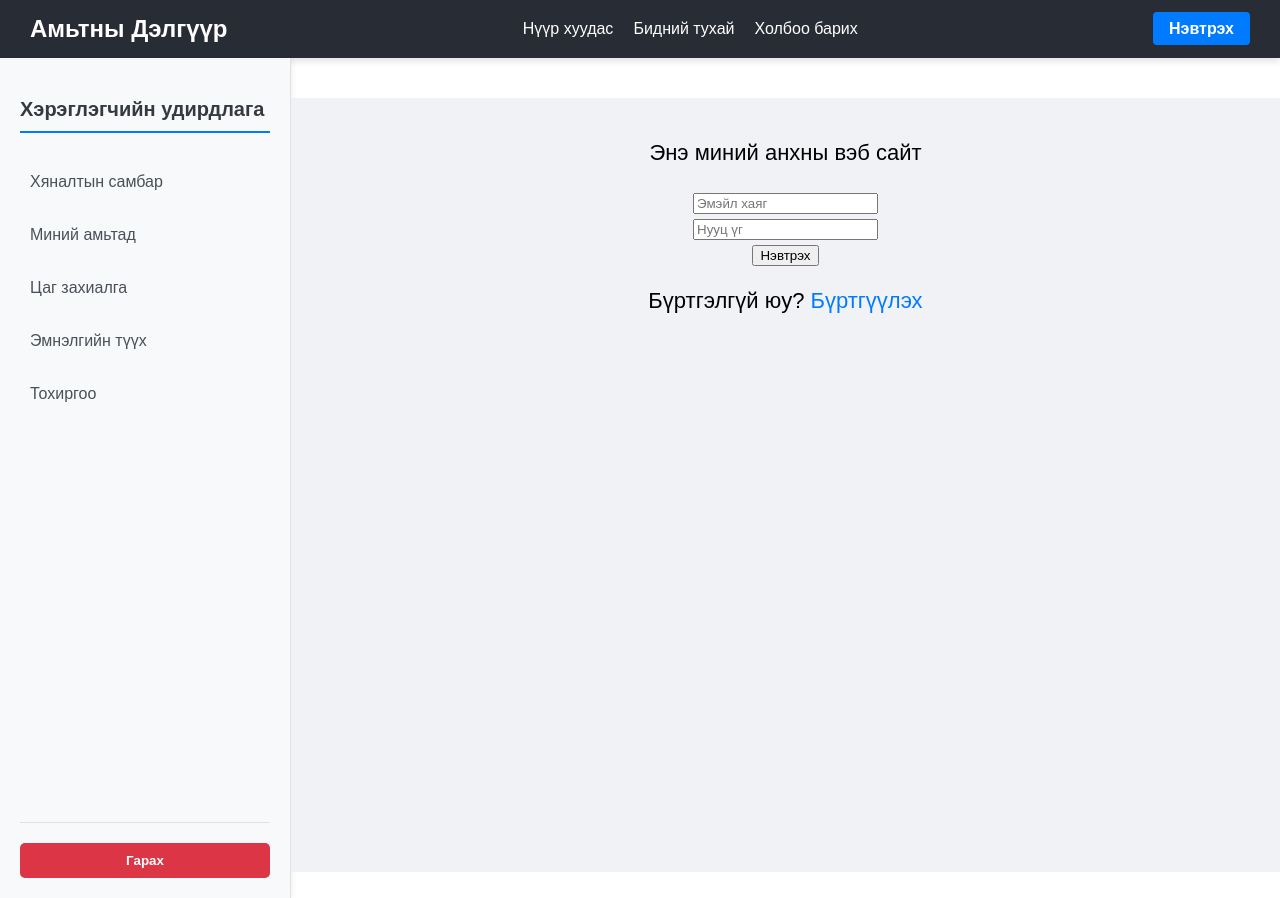
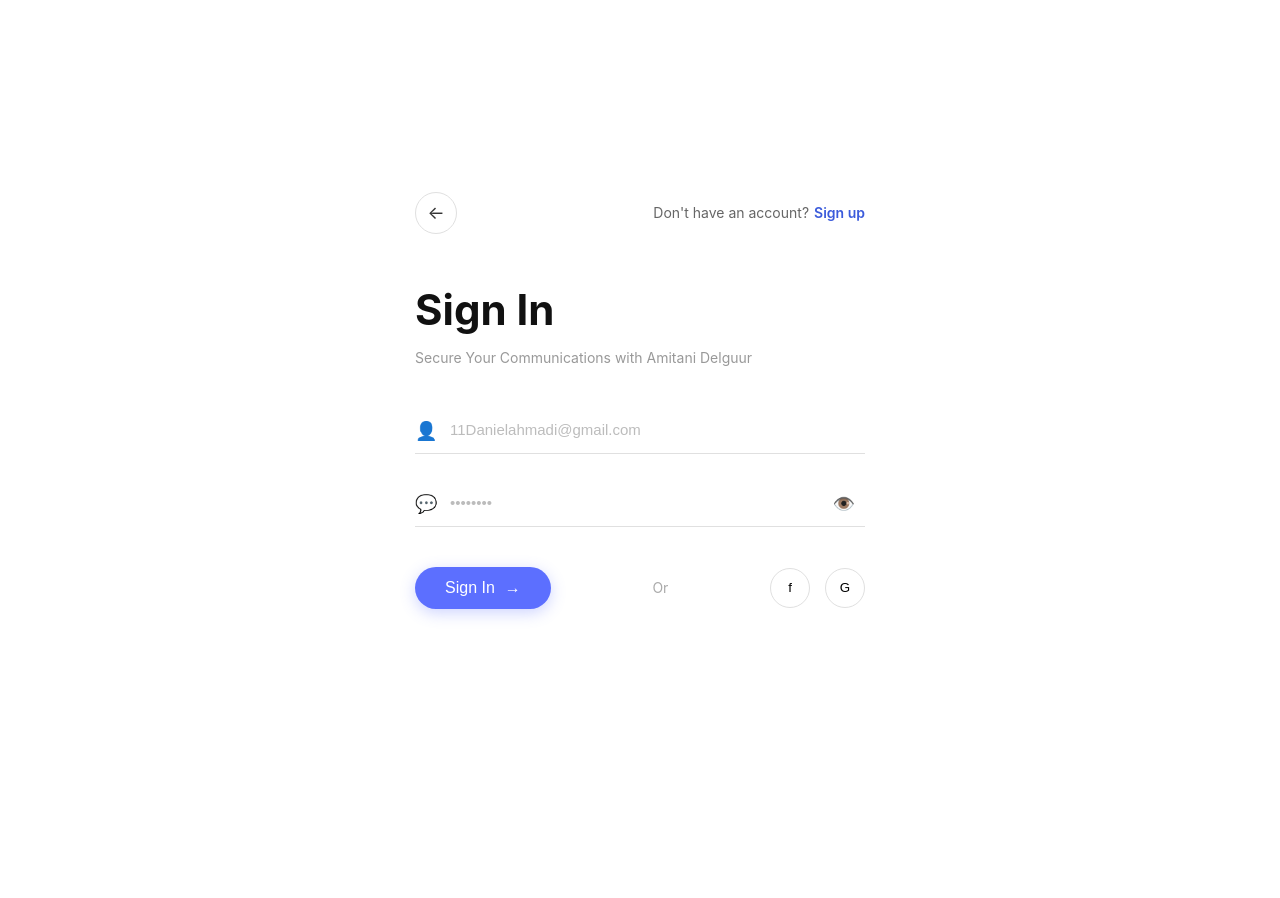
Before and after one commit to Synt3x-cntrl/animal-registration-system, a React (Create React App) app in the folder frontend/: page /login in a window 1280 px wide. After the commit the page ends 800 px from the top, so only its background shows below. Built offline with nearby package versions, Linux system fonts and the light colour scheme; the HTML template or start-up script is replaced by a standard one.

Commit message:
UI Overhaul for Login and Register Pages

```diff
--- a/frontend/src/App.js
+++ b/frontend/src/App.js
@@ -1,4 +1,4 @@
-import { BrowserRouter, Routes, Route } from "react-router-dom";
+import { BrowserRouter, Routes, Route, useLocation } from "react-router-dom";
 import "./styles/style.css";
 
 import Home from "./pages/Home";
@@ -15,16 +15,41 @@ import AdminPets from "./pages/AdminPets";
 import Navbar from "./components/Navbar";
 import Sidebar from "./components/Sidebar";
 
+function Layout({ children }) {
+  const location = useLocation();
+  const isAuthPage =
+    location.pathname === "/login" || location.pathname === "/register";
+
+  if (isAuthPage) {
+    return <div className="auth-layout">{children}</div>;
+  }
+
+  return (
+    <>
+      <Navbar />
+      <div style={{ display: "flex" }}>
+        <Sidebar />
+        <div
+          className="content"
+          style={{
+            padding: "20px",
+            flex: 1,
+            height: "calc(100vh - 66px)",
+            overflowY: "auto",
+            backgroundColor: "#f0f2f5",
+          }}
+        >
+          {children}
+        </div>
+      </div>
+    </>
+  );
+}
+
 function App() {
   return (
     <BrowserRouter>
-      {/* Цэвэрхэн цэс */}
-      <Navbar />
-
-      {/* Үндсэн контент */}
-      <div style={{ display: 'flex' }}>
-        <Sidebar />
-        <div className="content" style={{ padding: '20px', flex: 1, height: 'calc(100vh - 66px)', overflowY: 'auto', backgroundColor: '#f0f2f5' }}>
+      <Layout>
         <Routes>
           <Route path="/" element={<Home />} />
           <Route path="/dashboard" element={<Home />} />
@@ -38,8 +63,7 @@ function App() {
           <Route path="/admin/users" element={<AdminUsers />} />
           <Route path="/admin/pets" element={<AdminPets />} />
         </Routes>
-        </div>
-      </div>
+      </Layout>
     </BrowserRouter>
   );
 }
--- a/frontend/src/pages/Login.js
+++ b/frontend/src/pages/Login.js
@@ -1,8 +1,6 @@
-import "../styles/style.css";
+import "../styles/auth.css";
 import { useState } from "react";
 import { Link } from "react-router-dom";
-import MyInput from "../components/MyInput";
-import MyButton from "../components/My_button";
 import API_URL from "../apiConfig";
 
 function Login() {
@@ -19,9 +17,9 @@ function Login() {
       const response = await fetch(`${API_URL}/auth/login`, {
         method: "POST",
         headers: {
-          "Content-Type": "application/json"
+          "Content-Type": "application/json",
         },
-        body: JSON.stringify({ email, password: upass })
+        body: JSON.stringify({ email, password: upass }),
       });
 
       if (!response.ok) {
@@ -41,7 +39,7 @@ function Login() {
         alert("Амжилттай нэвтэрлээ");
         localStorage.setItem("user", JSON.stringify(data.user));
 
-        if (data.user.role === 'admin') {
+        if (data.user.role === "admin") {
           window.location.href = "/admin";
         } else {
           window.location.href = "/";
@@ -55,27 +53,59 @@ function Login() {
   };
 
   return (
-    <div className="container">
-      <p className="title">Энэ миний анхны вэб сайт</p>
-      <div>
-        <MyInput
-          type="email"
-          placeholder="Эмэйл хаяг"
-          value={email}
-          onChange={(e) => setEmail(e.target.value)} />
+    <div className="auth-page-wrapper">
+      <div className="auth-form-container">
+        <div className="auth-header-top">
+          <Link to="/" className="auth-back-btn">
+            &#8592;
+          </Link>
+          <div className="auth-top-link-text">
+            Don't have an account?
+            <Link to="/register" className="auth-top-link-action">
+              Sign up
+            </Link>
+          </div>
+        </div>
 
-        <MyInput
-          type="password"
-          placeholder="Нууц үг"
-          value={upass}
-          onChange={(e) => setPass(e.target.value)} />
+        <h1 className="auth-title">Sign In</h1>
+        <p className="auth-subtitle">
+          Secure Your Communications with Amitani Delguur
+        </p>
 
-        <MyButton
-          title="Нэвтрэх"
-          onClick={handleLogin} value="mybutton" />
+        <div className="auth-input-group">
+          <span className="auth-input-icon">👤</span>
+          <input
+            type="email"
+            className="auth-input"
+            placeholder="11Danielahmadi@gmail.com"
+            value={email}
+            onChange={(e) => setEmail(e.target.value)}
+          />
+        </div>
 
-        <div style={{ marginTop: '20px', textAlign: 'center' }}>
-          <p>Бүртгэлгүй юу? <Link to="/register" style={{ color: '#007bff', textDecoration: 'none' }}>Бүртгүүлэх</Link></p>
+        <div className="auth-input-group">
+          <span className="auth-input-icon">💬</span>
+          <input
+            type="password"
+            className="auth-input"
+            placeholder="••••••••"
+            value={upass}
+            onChange={(e) => setPass(e.target.value)}
+          />
+          <span className="auth-input-right-icon eye">👁️</span>
+        </div>
+
+        <div className="auth-submit-row">
+          <button className="auth-submit-btn" onClick={handleLogin}>
+            Sign In <span>→</span>
+          </button>
+
+          <span className="auth-or-text">Or</span>
+
+          <div className="auth-social-btns">
+            <button className="auth-social-btn">f</button>
+            <button className="auth-social-btn">G</button>
+          </div>
         </div>
       </div>
     </div>
--- a/frontend/src/pages/Register.js
+++ b/frontend/src/pages/Register.js
@@ -1,8 +1,6 @@
-import "../styles/style.css";
+import "../styles/auth.css";
 import { useState } from "react";
 import { useNavigate, Link } from "react-router-dom";
-import MyInput from "../components/MyInput";
-import MyButton from "../components/My_button";
 import API_URL from "../apiConfig";
 
 function Register() {
@@ -15,14 +13,12 @@ function Register() {
   const navigate = useNavigate();
 
   const handleRegister = async () => {
-        // Basic validation
     if (!firstname || !lastname || !email || !phone || !password) {
       alert("Бүх талбарыг бөглөнө үү");
       return;
     }
 
     try {
-            // Registering via our backend creates the user in BOTH Firebase Auth and Firestore.
       const response = await fetch(`${API_URL}/auth/register`, {
         method: "POST",
         headers: {
@@ -43,7 +39,9 @@ function Register() {
         try {
           errorData = JSON.parse(errorText);
         } catch (e) {
-                    throw new Error(`Сервер дээр алдаа гарлаа: ${response.status}. ${errorText.substring(0, 100)}`);
+          throw new Error(
+            `Сервер дээр алдаа гарлаа: ${response.status}. ${errorText.substring(0, 100)}`,
+          );
         }
         throw new Error(errorData.error || "Бүртгэл хийхэд алдаа гарлаа");
       }
@@ -60,52 +58,96 @@ function Register() {
   };
 
   return (
-        <div className="container">
-            <p className="title">Шинээр бүртгүүлэх</p>
-            <div>
-                <MyInput
+    <div className="auth-page-wrapper">
+      <div className="auth-form-container">
+        <div className="auth-header-top">
+          <Link to="/" className="auth-back-btn">
+            &#8592;
+          </Link>
+          <div className="auth-top-link-text">
+            Already member?
+            <Link to="/login" className="auth-top-link-action">
+              Sign in
+            </Link>
+          </div>
+        </div>
+
+        <h1 className="auth-title">Sign Up</h1>
+        <p className="auth-subtitle">
+          Secure Your Communications with Amitani Delguur
+        </p>
+
+        <div className="auth-input-group">
+          <span className="auth-input-icon">👤</span>
+          <input
             type="text"
+            className="auth-input"
             placeholder="Овог"
             value={lastname}
             onChange={(e) => setLastname(e.target.value)}
           />
+          <span className="auth-input-right-icon">✓</span>
+        </div>
 
-                <MyInput
+        <div className="auth-input-group">
+          <span className="auth-input-icon">👤</span>
+          <input
             type="text"
+            className="auth-input"
             placeholder="Нэр"
             value={firstname}
             onChange={(e) => setFirstname(e.target.value)}
           />
+          <span className="auth-input-right-icon">✓</span>
+        </div>
 
-                <MyInput
+        <div className="auth-input-group">
+          <span className="auth-input-icon">✉️</span>
+          <input
             type="email"
+            className="auth-input"
             placeholder="Эмэйл хаяг"
             value={email}
             onChange={(e) => setEmail(e.target.value)}
           />
+          <span className="auth-input-right-icon">✓</span>
+        </div>
 
-                <MyInput
+        <div className="auth-input-group">
+          <span className="auth-input-icon">📞</span>
+          <input
             type="text"
+            className="auth-input"
             placeholder="Утасны дугаар"
             value={phone}
             onChange={(e) => setPhone(e.target.value)}
           />
+          <span className="auth-input-right-icon">✓</span>
+        </div>
 
-                <MyInput
+        <div className="auth-input-group">
+          <span className="auth-input-icon">💬</span>
+          <input
             type="password"
+            className="auth-input"
             placeholder="Нууц үг"
             value={password}
             onChange={(e) => setPassword(e.target.value)}
           />
+          <span className="auth-input-right-icon eye">👁️</span>
+        </div>
 
-                <MyButton
-                    title="Бүртгүүлэх"
-                    onClick={handleRegister}
-                    value="mybutton"
-                />
+        <div className="auth-submit-row">
+          <button className="auth-submit-btn" onClick={handleRegister}>
+            Sign Up <span>→</span>
+          </button>
 
-                <div style={{ marginTop: '20px', textAlign: 'center' }}>
-                    <p>Бүртгэлтэй юу? <Link to="/login" style={{ color: '#007bff', textDecoration: 'none' }}>Нэвтрэх</Link></p>
+          <span className="auth-or-text">Or</span>
+
+          <div className="auth-social-btns">
+            <button className="auth-social-btn">f</button>
+            <button className="auth-social-btn">G</button>
+          </div>
         </div>
       </div>
     </div>
--- /dev/null
+++ b/frontend/src/styles/auth.css
@@ -0,0 +1,194 @@
+/* AUTH CSS based on the requested mockup */
+
+.auth-page-wrapper {
+  display: flex;
+  justify-content: center;
+  align-items: center;
+  min-height: 100vh;
+  background-color: #ffffff; /* pure white background */
+  font-family:
+    "Inter",
+    -apple-system,
+    BlinkMacSystemFont,
+    "Segoe UI",
+    Roboto,
+    Helvetica,
+    Arial,
+    sans-serif;
+}
+
+.auth-form-container {
+  width: 100%;
+  max-width: 450px;
+  padding: 40px;
+  background: #ffffff;
+}
+
+.auth-header-top {
+  display: flex;
+  justify-content: space-between;
+  align-items: center;
+  margin-bottom: 50px;
+}
+
+.auth-back-btn {
+  background: white;
+  border: 1px solid #e0e0e0;
+  border-radius: 50%;
+  width: 40px;
+  height: 40px;
+  display: flex;
+  align-items: center;
+  justify-content: center;
+  cursor: pointer;
+  color: #333;
+  font-size: 18px;
+  transition: background-color 0.2s;
+  text-decoration: none;
+}
+
+.auth-back-btn:hover {
+  background: #f0f0f0;
+}
+
+.auth-top-link-text {
+  font-size: 14px;
+  color: #666;
+}
+
+.auth-top-link-action {
+  color: #3b5bdb; /* Primary blue */
+  font-weight: 600;
+  text-decoration: none;
+  margin-left: 5px;
+}
+
+.auth-title {
+  font-size: 42px;
+  font-weight: 700;
+  color: #111;
+  margin: 0;
+  margin-bottom: 10px;
+}
+
+.auth-subtitle {
+  font-size: 14px;
+  color: #999;
+  margin-bottom: 40px;
+}
+
+.auth-input-group {
+  position: relative;
+  margin-bottom: 25px;
+}
+
+.auth-input-icon {
+  position: absolute;
+  left: 0;
+  top: 50%;
+  transform: translateY(-50%);
+  color: #a0a0a0;
+  font-size: 18px;
+}
+
+.auth-input {
+  width: 100%;
+  padding: 15px 15px 15px 35px; /* space for icon */
+  border: none;
+  border-bottom: 1px solid #e0e0e0;
+  font-size: 15px;
+  color: #333;
+  box-sizing: border-box;
+  background: transparent;
+  outline: none;
+  transition: border-color 0.2s;
+}
+
+.auth-input::placeholder {
+  color: #bcbcbc;
+}
+
+.auth-input:focus {
+  border-bottom: 2px solid #3b5bdb;
+}
+
+/* Specific right-side icons like checkmarks or eye */
+.auth-input-right-icon {
+  position: absolute;
+  right: 10px;
+  top: 50%;
+  transform: translateY(-50%);
+  color: #10b981; /* Green check */
+  font-size: 18px;
+  cursor: pointer;
+}
+
+.auth-input-right-icon.eye {
+  color: #666;
+}
+
+.auth-submit-row {
+  display: flex;
+  align-items: center;
+  justify-content: space-between;
+  margin-top: 40px;
+}
+
+.auth-submit-btn {
+  background-color: #5c6fff; /* vibrant blue */
+  color: white;
+  border: none;
+  border-radius: 25px;
+  padding: 12px 30px;
+  font-size: 16px;
+  font-weight: 500;
+  cursor: pointer;
+  display: flex;
+  align-items: center;
+  justify-content: center;
+  gap: 10px;
+  transition:
+    background-color 0.2s,
+    transform 0.1s;
+  box-shadow: 0 4px 15px rgba(92, 111, 255, 0.3);
+}
+
+.auth-submit-btn:hover {
+  background-color: #4a5cff;
+}
+
+.auth-submit-btn:active {
+  transform: scale(0.98);
+}
+
+.auth-or-text {
+  font-size: 14px;
+  color: #aaa;
+}
+
+.auth-social-btns {
+  display: flex;
+  gap: 15px;
+}
+
+.auth-social-btn {
+  width: 40px;
+  height: 40px;
+  border-radius: 50%;
+  border: 1px solid #e0e0e0;
+  background: white;
+  display: flex;
+  align-items: center;
+  justify-content: center;
+  cursor: pointer;
+  transition: background-color 0.2s;
+}
+
+.auth-social-btn:hover {
+  background: #f8f8f8;
+}
+
+.auth-social-btn img {
+  width: 20px;
+  height: 20px;
+}
```
Lines whose indentation alone changed are shown as unchanged.
